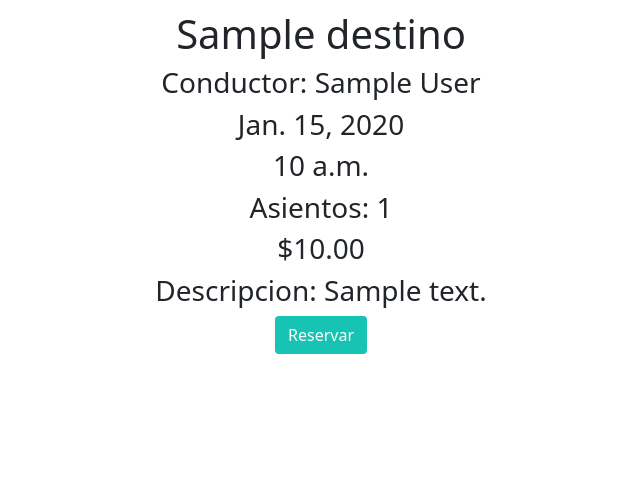
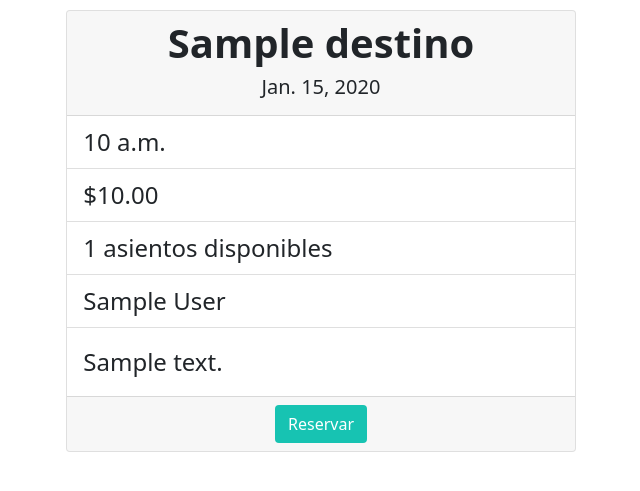
Before and after one commit to gomezluis007/Reito, a Django app: page /detalle-v-viajero/1 in a window 1280 px wide. Shown: the part 66-557 px from the top of the page, without its empty margins (319-959 px from the left). Run offline with Django 3.2, Linux system fonts and the light colour scheme; tables that the repository leaves empty hold one stand-in row (values such as "Sample post").

Commit message:
Modificar template de detalles reserva para viajeros

```diff
--- a/reito/static/css/style.css
+++ b/reito/static/css/style.css
@@ -93,3 +93,20 @@
     background:#17C3B2;
     color:white;
 }
+
+.card h1 {
+    font-weight: bolder;
+}
+
+.card li {
+    font-size: 1.5rem;
+}
+
+.card p {
+    font-size: 1.5rem;
+}
+
+.boton-negativo {
+    background:#3A606E;
+    color:white;
+}
--- a/reito/viajes/templates/detalle_viaje_viajero.html
+++ b/reito/viajes/templates/detalle_viaje_viajero.html
@@ -7,43 +7,33 @@
 {% endblock title %}
 
 
-{{% block body %}
+{% block body %}
 
-<div class="container text-center">
-  <div class="col">
-    <div class="row">
-      <h1>{{object.destino}}</h1>
+
+<div class="container col-sm-11 col-md-9 col-lg-5">
+    <div class="card">
+        <div class="card-header text-center">
+            <h1 class="card-title">{{object.destino}}</h1>
+            <h5 class="card-title">{{object.fecha}}</h5>
+        </div>
+        <ul class="list-group list-group-flush">
+            <li class="list-group-item">{{object.hora}}</li>
+            <li class="list-group-item">${{object.precio}}</li>
+            <li class="list-group-item">{{object.asientos}} asientos disponibles</li>
+            <li class="list-group-item">{{object.conductor}}</li>
+        </ul>
+
+        <div class="card-body">
+            <p class="card-text">{{object.descripcion}}</p>
+        </div>
+        <div class="card-footer text-muted text-center">
+            {% if tiene_reserva %}
+                <a class="btn boton-negativo" href="#">Cancelar</a>
+            {% else %}
+                <a class="btn boton" href="{% url 'reservas:nueva' user.id object.id %}">Reservar</a>
+            {% endif %}
+        </div>
     </div>
-  </div>
-
-  <div class="col">
-    <div class="row">
-      <h3>Conductor: {{object.conductor}}</h3>
-    </div>
-  </div>
-
-  <div class="col">
-    <div class="row">
-      <h3>{{object.fecha}}</h3> <h3>{{object.hora}}</h3>
-    </div>
-  </div>
-
-  <div class="col">
-    <div class="row">
-      <h3>Asientos: {{object.asientos}}</h3> <h3>${{object.precio}}</h3>
-    </div>
-  </div>
-
-  <div class="col">
-    <div class="row">
-      <h3>Descripcion: {{object.descripcion}}</h3>
-    </div>
-  </div>
-
-  <a class="btn boton" href="{% url 'reservas:nueva' user.id object.id %}">Reservar</a>
 </div>
 
-
-
-
 {% endblock body %}
```
